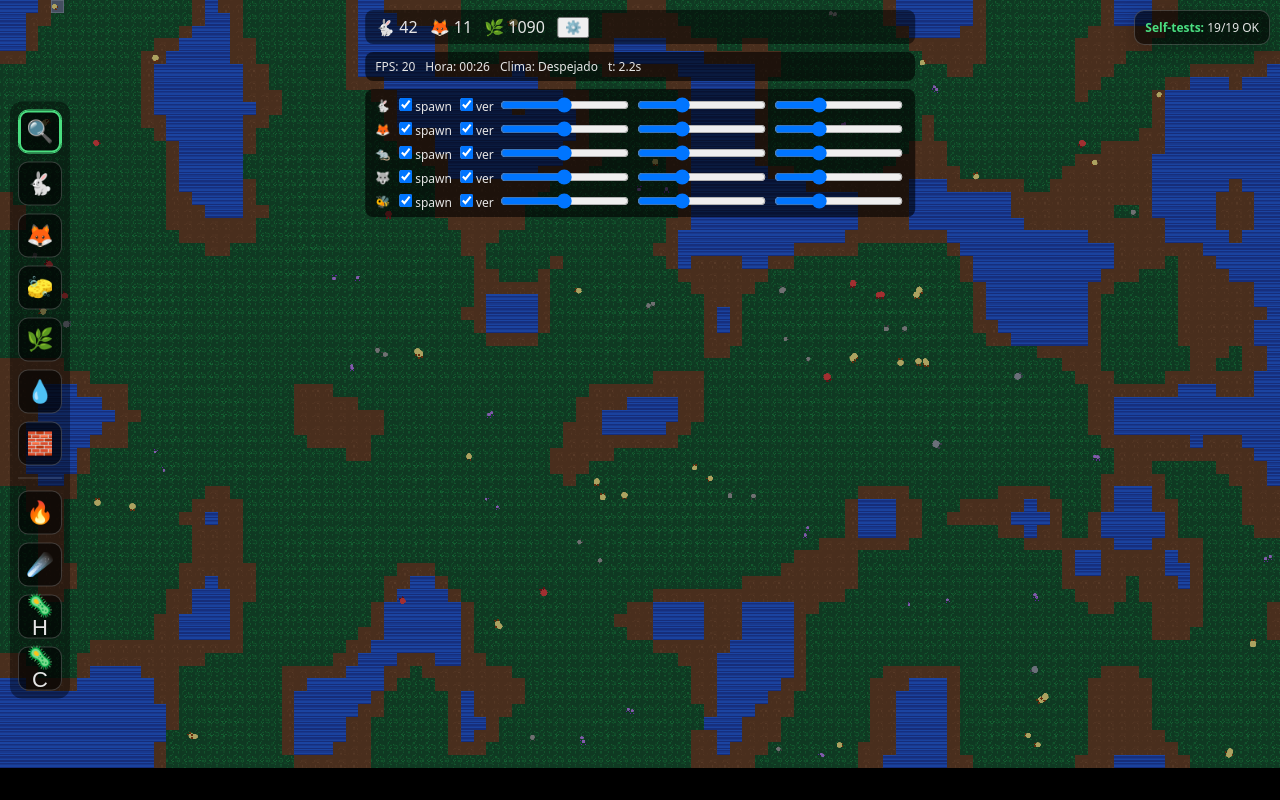
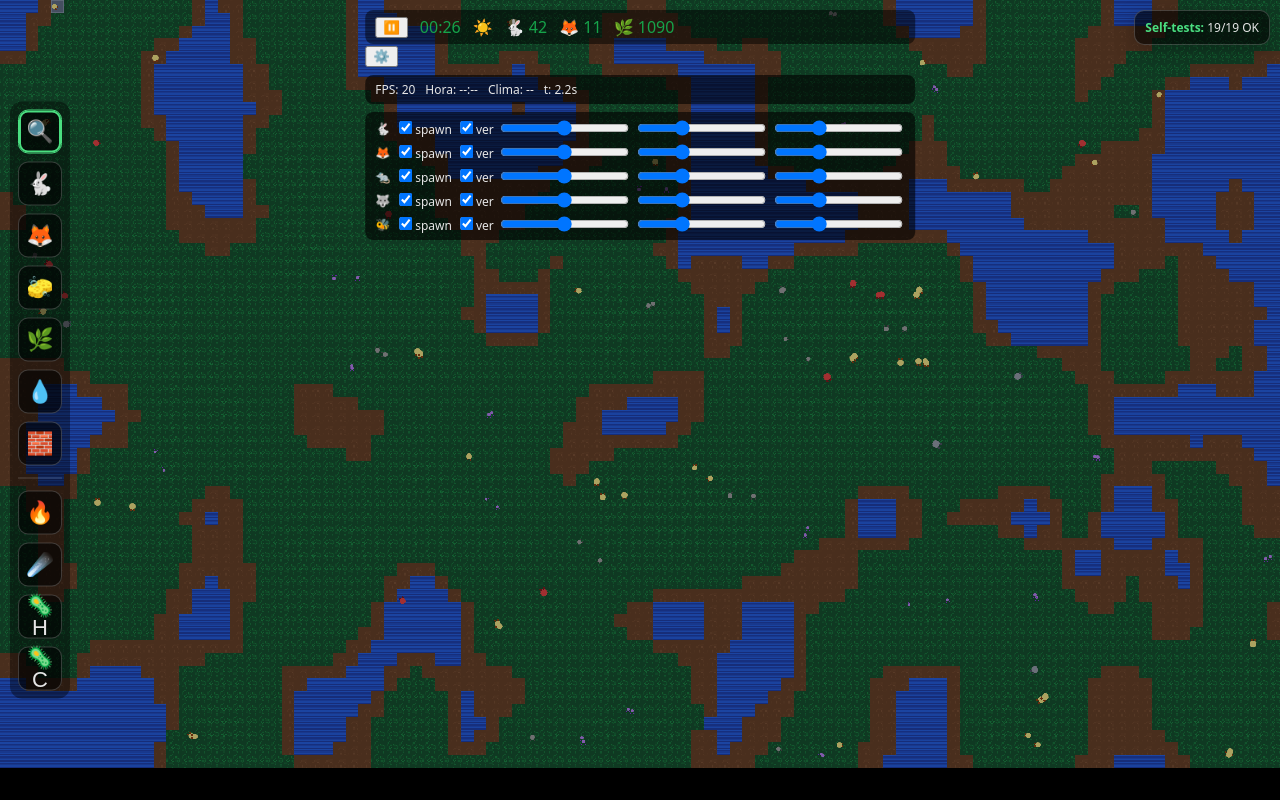
Before and after one commit to bryzarof/ecosim, a website built with Vite: page index.html in a window 1280 px wide. Built offline with nearby package versions, Linux system fonts and the light colour scheme; animation ran at ten frames a second.

Commit message:
Add HUD initialization and update utilities

```diff
--- /dev/null
+++ b/hud.js
@@ -0,0 +1,79 @@
+export function initHUD(state) {
+  const hud = document.getElementById('hud');
+  if (!hud) return;
+
+  const playBtn = document.createElement('button');
+  playBtn.id = 'playPause';
+  playBtn.textContent = '⏸️';
+  hud.appendChild(playBtn);
+
+  const clock = document.createElement('span');
+  clock.id = 'hudClock';
+  clock.title = 'Hora';
+  hud.appendChild(clock);
+
+  const weather = document.createElement('span');
+  weather.id = 'hudWeather';
+  weather.title = 'Clima';
+  hud.appendChild(weather);
+
+  const herb = document.createElement('span');
+  herb.className = 'stat';
+  herb.title = 'Herbívoros';
+  herb.appendChild(document.createTextNode('🐇 '));
+  const herbCount = document.createElement('span');
+  herbCount.id = 'herbCount';
+  herbCount.textContent = '0';
+  herb.appendChild(herbCount);
+  hud.appendChild(herb);
+
+  const carn = document.createElement('span');
+  carn.className = 'stat';
+  carn.title = 'Carnívoros';
+  carn.appendChild(document.createTextNode('🦊 '));
+  const carnCount = document.createElement('span');
+  carnCount.id = 'carnCount';
+  carnCount.textContent = '0';
+  carn.appendChild(carnCount);
+  hud.appendChild(carn);
+
+  const plant = document.createElement('span');
+  plant.className = 'stat';
+  plant.title = 'Plantas densas';
+  plant.appendChild(document.createTextNode('🌿 '));
+  const plantCount = document.createElement('span');
+  plantCount.id = 'plantCount';
+  plantCount.textContent = '0';
+  plant.appendChild(plantCount);
+  hud.appendChild(plant);
+
+  playBtn.addEventListener('click', () => {
+    state.paused = !state.paused;
+    playBtn.textContent = state.paused ? '▶️' : '⏸️';
+  });
+
+  state.hud = { playBtn, clock, weather, herbCount, carnCount, plantCount };
+}
+
+export function updateHUD(state) {
+  const hud = state.hud;
+  if (!hud) return;
+
+  const herb = state.animals.filter(a => a.sp === 'HERB').length;
+  const carn = state.animals.filter(a => a.sp === 'CARN').length;
+  let plants = 0;
+  for (let i = 0; i < state.terrain.length; i++) {
+    if (state.terrain[i] === state.BIOME.GRASS && state.plant[i] > 0.33) plants++;
+  }
+  hud.herbCount.textContent = herb;
+  hud.carnCount.textContent = carn;
+  hud.plantCount.textContent = plants;
+
+  const dayT = (state.worldTime % state.DAY_LENGTH_SEC) / state.DAY_LENGTH_SEC;
+  const hours = Math.floor(dayT * 24);
+  const mins = Math.floor((dayT * 24 - hours) * 60);
+  hud.clock.textContent = `${String(hours).padStart(2, '0')}:${String(mins).padStart(2, '0')}`;
+
+  const icons = ['☀️', '🌧️', '🔥'];
+  hud.weather.textContent = icons[state.weatherState] || '';
+}
--- a/index.html
+++ b/index.html
@@ -5,16 +5,13 @@
   <meta name="viewport" content="width=device-width, initial-scale=1" />
   <title>Simulador de Ecosistemas</title>
   <link rel="stylesheet" href="styles.css">
+  <link rel="stylesheet" href="public/styles/hud.css">
 </head>
 <body>
   <div class="wrap">
     <header>
-      <div id="hud">
-        <span class="stat" title="Herbívoros">🐇 <span id="herbCount">0</span></span>
-        <span class="stat" title="Carnívoros">🦊 <span id="carnCount">0</span></span>
-        <span class="stat" title="Plantas densas">🌿 <span id="plantCount">0</span></span>
-        <button id="debugBtn" title="Mostrar info avanzada">⚙️</button>
-      </div>
+      <div id="hud"></div>
+      <button id="debugBtn" title="Mostrar info avanzada">⚙️</button>
       <div id="debugPanel" class="hidden">
         <span id="fps">FPS: --</span>
         <span id="clock">Hora: --:--</span>
--- a/main.js
+++ b/main.js
@@ -3,6 +3,7 @@ import { step } from './physics.js';
 import { render } from './render.js';
 import { setupUI, setTool, applyActionAt } from './ui.js';
 import { sprites } from './sprites.js';
+import { initHUD, updateHUD } from './hud.js';
 // ==============================================================
 //                    PARÁMETROS DEL MUNDO
 // ==============================================================
@@ -599,7 +600,7 @@ const state = {
   set flashTimer(v){ flashTimer = v; },
   get fire(){ return fire; },
   set fire(v){ fire = v; },
-  TILE, WORLD_W, WORLD_H,
+  TILE, WORLD_W, WORLD_H, DAY_LENGTH_SEC,
   animals, plant, terrain, soilMoisture,
   speciesConfig,
   spawnEnabled, hiddenSpecies,
@@ -616,7 +617,9 @@ const state = {
   terrainCanvas:null,
   redrawTerrain:true,
   grid, GRID_SIZE, GRID_W, GRID_H, cellIndex,
-  activeTool: TOOL.INSPECT
+  activeTool: TOOL.INSPECT,
+  hud:null,
+  paused:false
 };
 
 // ==============================================================
@@ -624,24 +627,15 @@ const state = {
 // ==============================================================
 let frames=0, fps=0, fpsTime=0; // Medición de FPS a 0.5s
 const $fps = document.getElementById('fps');
-const $herb = document.getElementById('herbCount');
-const $carn = document.getElementById('carnCount');
-const $plant = document.getElementById('plantCount');
 const $tick = document.getElementById('tick');
-const $clock = document.getElementById('clock');
-const $weather = document.getElementById('weather');
 if (!$fps) console.error('Missing DOM element: #fps');
-if (!$herb) console.error('Missing DOM element: #herbCount');
-if (!$carn) console.error('Missing DOM element: #carnCount');
-if (!$plant) console.error('Missing DOM element: #plantCount');
 if (!$tick) console.error('Missing DOM element: #tick');
-if (!$clock) console.error('Missing DOM element: #clock');
-if (!$weather) console.error('Missing DOM element: #weather');
 const debugPanel = document.getElementById('debugPanel');
 document.getElementById('debugBtn').addEventListener('click', () => debugPanel.classList.toggle('hidden'));
 window.addEventListener('keydown', e=>{ if(e.key==='d' || e.key==='D') debugPanel.classList.toggle('hidden'); });
 
 function loop(now){
+  if (state.paused){ last = now; requestAnimationFrame(loop); return; }
   const dt = Math.min(0.05, (now - last)/1000); // Delta tiempo con tope (50ms) para estabilidad
   last = now;
 
@@ -653,33 +647,19 @@ function loop(now){
   if (fpsTime >= 0.5){
     fps = Math.round(frames / fpsTime);
     frames = 0; fpsTime = 0;
-    const h = animals.filter(a=>a.sp==='HERB').length;
-    const c = animals.filter(a=>a.sp==='CARN').length;
     if ($fps) $fps.textContent = `FPS: ${fps}`;
-    if ($herb) $herb.textContent = h;
-    if ($carn) $carn.textContent = c;
-    if ($plant) $plant.textContent = countGreens();
     if ($tick) $tick.textContent = `t: ${simTime.toFixed(1)}s`;
-    // Reloj 24h del día simulado
-    const dayT = (worldTime % DAY_LENGTH_SEC) / DAY_LENGTH_SEC; // 0..1
-    const hours = Math.floor(dayT * 24);
-    const mins = Math.floor((dayT * 24 - hours) * 60);
-    if ($clock) $clock.textContent = `Hora: ${String(hours).padStart(2,'0')}:${String(mins).padStart(2,'0')}`;
-    if ($weather) $weather.textContent = `Clima: ${WEATHER_NAMES[weatherState]}`;
+    updateHUD(state);
   }
 
   requestAnimationFrame(loop); // Agenda el próximo frame
-}
-
-function countGreens(){
-  // Cuenta tiles de GRASS con densidad de planta > 0.33 (para UI)
-  let c=0; for(let i=0;i<terrain.length;i++){ if (terrain[i]===BIOME.GRASS && plant[i]>0.33) c++; } return c;
 }
 
 // ==============================================================
 //                           INIT
 // ==============================================================
 setupUI(state);
+initHUD(state);
 generateTerrain();                 // Crea el mapa base
 generateSoilMoisture();            // Inicializa humedad del suelo
 spawnAnimals();                    // Población inicial
```
